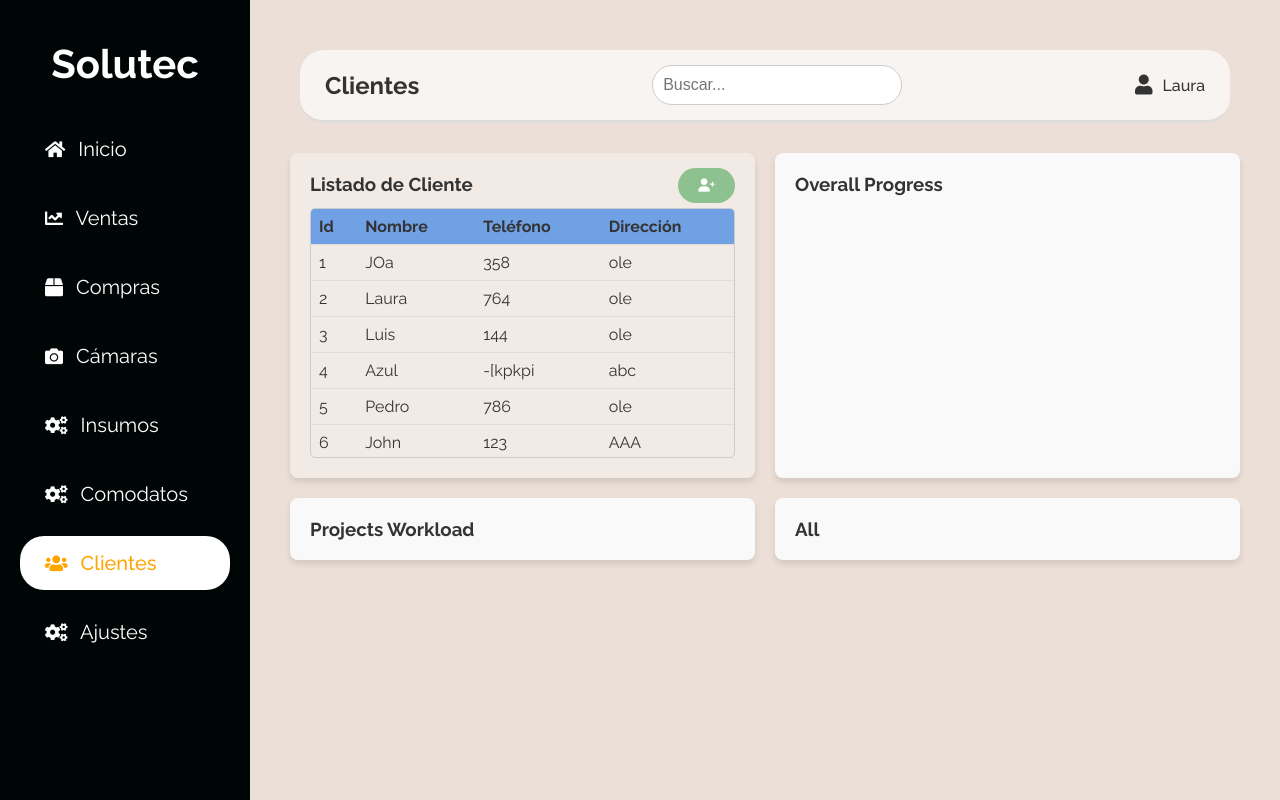
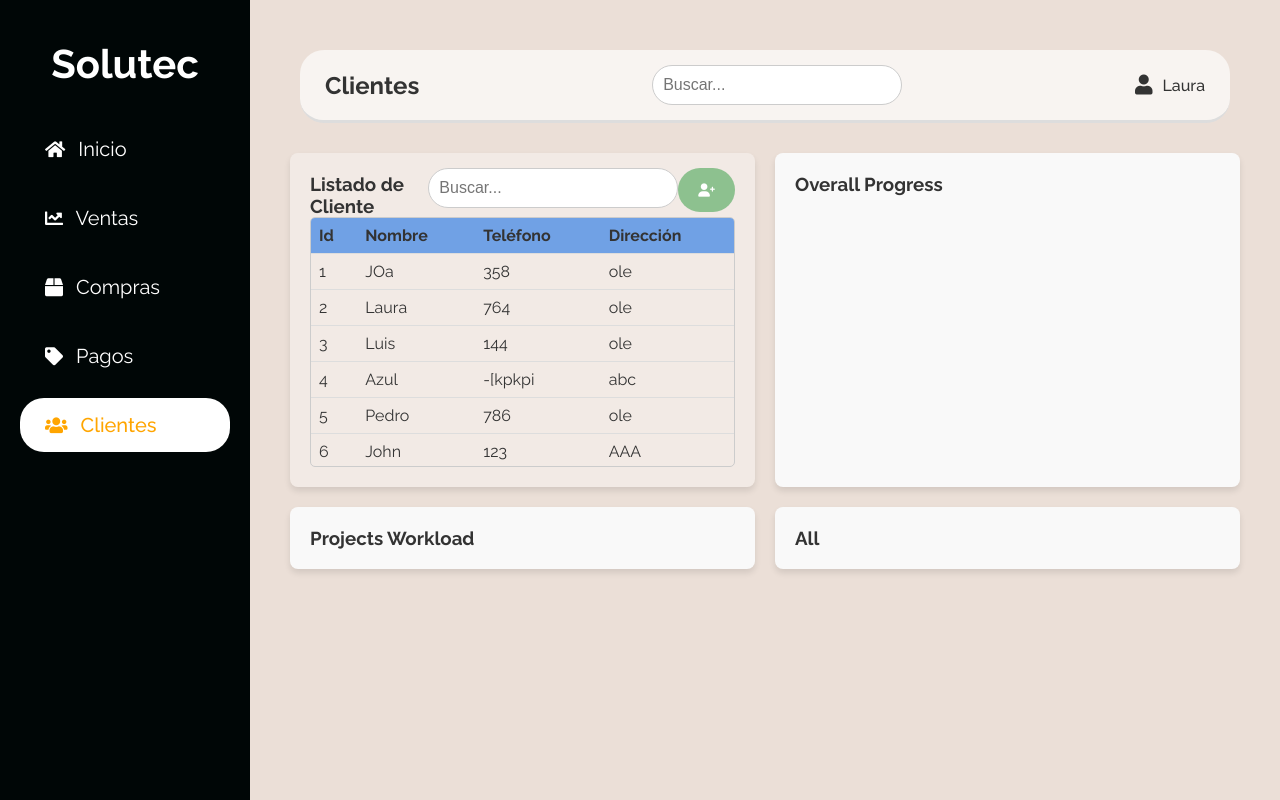
Before and after one commit to JoaquinBaldevenito/Proyecto-gestion, a Flask app: page /clientes in a window 1280 px wide. Run offline with Flask 3, Linux system fonts and the light colour scheme; some libraries are stand-ins or nearby versions.

Commit message:
Barra de busqueda en listado de clientes

```diff
--- a/app/routes.py
+++ b/app/routes.py
@@ -69,6 +69,22 @@ def update_cliente():
     except Exception as e:
         print(f"Error: {e}")
         return jsonify({"error": "Error interno del servidor"}), 500
+
+@bp.route('/search', methods=['GET'])
+def search():
+    query = request.args.get('query', '').lower()
+    # Ejecutar la consulta para obtener los clientes
+    clientes = Cliente.query.all()  # Asegúrate de que esto devuelva una lista
+    # Filtrar los clientes
+    filtered_clients = [c for c in clientes if query in c.nombre_cliente.lower()]
+    # Convertir a JSON para enviar al front-end
+    return jsonify([{
+        'id_cliente': c.id_cliente,
+        'nombre_cliente': c.nombre_cliente,
+        'telefono_cliente': c.telefono_cliente,
+        'direccion_cliente': c.direccion_cliente
+    } for c in filtered_clients])
+
 
 @bp.route('/ventas')
 def ventas():
--- a/app/static/css/clientes.css
+++ b/app/static/css/clientes.css
@@ -114,6 +114,16 @@ form input:focus {
     justify-content: space-between;
   }
 
+  .search-bar-clientes input {
+    padding: 10px;
+    border: 1px solid #ccc;
+    border-radius: 25px;
+    font-size: 16px;
+    width: 250px;
+    position: relative;
+    top: -5px;
+  }
+
   .table-container {
     max-height: 250px; /* Ajusta según el tamaño de las filas */
     overflow-y: auto; /* Habilita el scroll vertical */
--- a/app/templates/base.html
+++ b/app/templates/base.html
@@ -20,11 +20,8 @@
             <li><a href="{{ url_for('main.base') }}" class="{% if request.path == '/' %} active{% endif %}"><i class="fas fa-home"></i> Inicio</a></li>
             <li><a href="{{ url_for('main.ventas') }}" class="{% if request.path == '/ventas' %} active{% endif %}"><i class="fas fa-chart-line"></i> Ventas</a></li>
             <li><a href="{{ url_for('main.base') }}" class="{% if request.path == '/a' %} active{% endif %}"><i class="fas fa-box"></i> Compras</a></li>
-            <li><a href="{{ url_for('main.base') }}" class="{% if request.path == '/a' %} active{% endif %}"><i class="fas fa-camera"></i> Cámaras</a></li>
-            <li><a href="{{ url_for('main.base') }}" class="{% if request.path == '/a' %} active{% endif %}"><i class="fas fa-cogs"></i> Insumos</a></li>
-            <li><a href="{{ url_for('main.base') }}" class="{% if request.path == '/a' %} active{% endif %}"><i class="fas fa-cogs"></i> Comodatos</a></li>
+            <li><a href="{{ url_for('main.base') }}" class="{% if request.path == '/a' %} active{% endif %}"><i class="fas fa-tag"></i> Pagos</a></li>
             <li><a href="{{ url_for('main.clientes') }}" class="{% if request.path == '/clientes' %} active{% endif %}"><i class="fas fa-users"></i> Clientes</a></li>
-            <li><a href="{{ url_for('main.base') }}" class="{% if request.path == '/a' %} active{% endif %}"><i class="fas fa-cogs"></i> Ajustes</a></li>
         </ul>
 
     </div>
--- a/app/templates/clientes.html
+++ b/app/templates/clientes.html
@@ -19,6 +19,9 @@
     <div class="summary-box">
         <div class="top-controls">
             <h3>Listado de Cliente</h3>
+            <div class="search-bar-clientes">
+                <input id="searchbar-cliente" type="text" placeholder="Buscar...">
+            </div>
             <button id="add-client-btn" class="btn">
                 <i class="fa-solid fa-user-plus"></i>
             </button>
@@ -175,6 +178,25 @@
 
     // Hacer todas las celdas existentes editables
     document.querySelectorAll('#clientes-list tr').forEach(attachEditableCells);
+
+    document.getElementById('searchbar-cliente').addEventListener('input', function () {
+        const query = this.value;
+        fetch(`/search?query=${encodeURIComponent(query)}`)
+            .then(response => response.json())
+            .then(data => {
+                const tbody = document.querySelector('table tbody');
+                tbody.innerHTML = '';
+                data.forEach(cliente => {
+                    tbody.innerHTML += `
+                        <tr>
+                            <td>${cliente.id_cliente}</td>
+                            <td>${cliente.nombre_cliente}</td>
+                            <td>${cliente.telefono_cliente || '-'}</td>
+                            <td>${cliente.direccion_cliente || '-'}</td>
+                        </tr>`;
+                });
+            });
+    });
 </script>
 
 {% endblock %}
```
Also changed, not shown: instance/dataBase.db.
